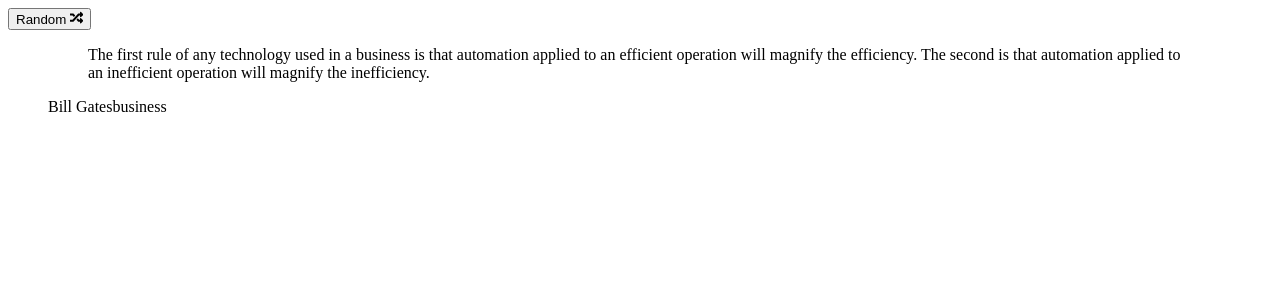
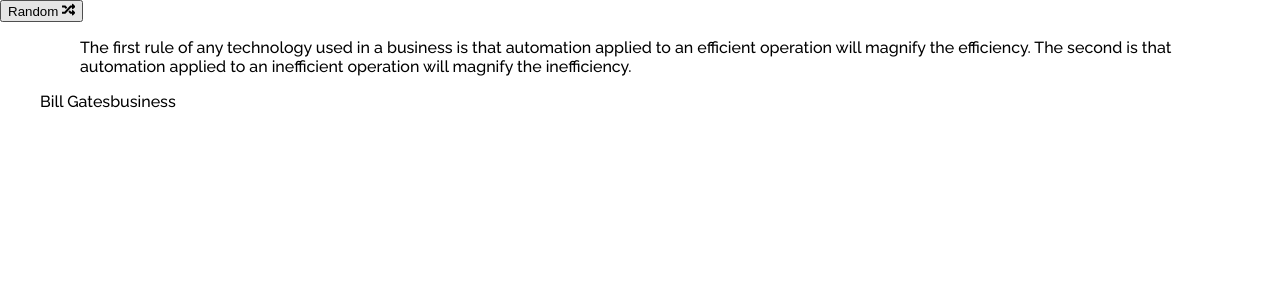
Before and after one commit to cacosted/random-quotes, a React (Vite) app: page / in a window 1280 px wide. Shown: the top 300 px of the page. Built offline with nearby package versions, Linux system fonts and the light colour scheme.

Commit message:
add Globalstyle and Container style

```diff
--- a/src/components/Container/index.jsx
+++ b/src/components/Container/index.jsx
@@ -1,7 +1,9 @@
+import { StyledContainer } from './styles'
+
 export const Container = ({ children }) => {
   return (
-    <main>
+    <StyledContainer>
       {children}
-    </main>
+    </StyledContainer>
   )
 }
--- /dev/null
+++ b/src/components/Container/styles.js
@@ -0,0 +1,6 @@
+import styled from 'styled-components'
+
+export const StyledContainer = styled.main`
+  justify-content: center;
+  align-items: center;
+`
--- a/src/main.jsx
+++ b/src/main.jsx
@@ -1,9 +1,11 @@
 import React from 'react'
 import ReactDOM from 'react-dom/client'
 import { App } from './components/App'
+import { GlobalStyle } from './styles/GlobalStyle'
 
 ReactDOM.createRoot(document.getElementById('root')).render(
   <React.StrictMode>
+    <GlobalStyle />
     <App />
   </React.StrictMode>
 )
--- /dev/null
+++ b/src/styles/GlobalStyle.js
@@ -0,0 +1,14 @@
+import { createGlobalStyle } from 'styled-components'
+import { colors, fonts } from './style.config'
+export const GlobalStyle = createGlobalStyle`
+  * {
+    box-sizing: border-box;
+  }
+
+  body {
+    margin: 0;
+    padding: 0;
+    font-family: ${fonts.regular};
+    color: ${colors.main}
+  }
+`
```
